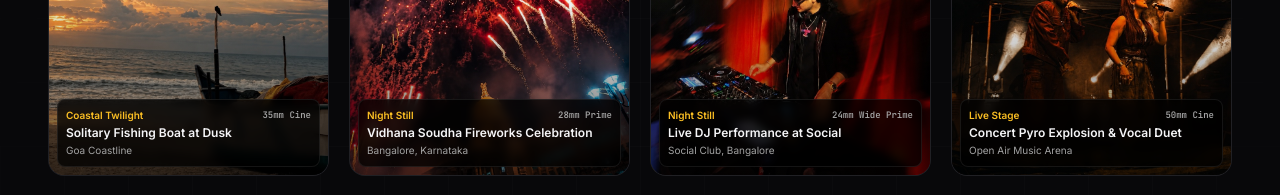
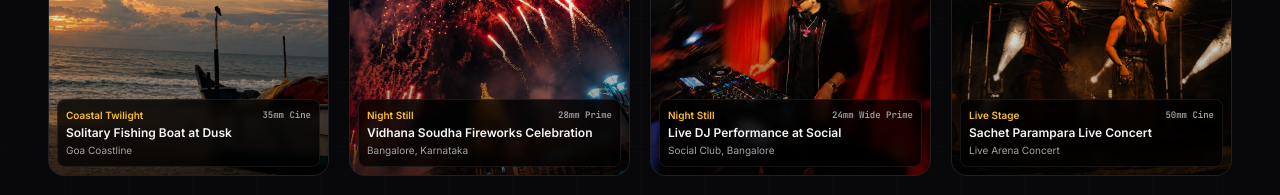
Before and after one commit to kevinbhutwala/elton-portfolio, a Next.js app: page / in a window 1280 px wide. Shown: the part 9400-9595 px from the top of the page. Built offline with nearby package versions, Linux system fonts and the light colour scheme.

Commit message:
fix(archive): update concert pyro title to Sachet Parampara Live Concert

```diff
--- a/src/components/VisualArchive.tsx
+++ b/src/components/VisualArchive.tsx
@@ -62,14 +62,14 @@ const archivePhotos: ArchivePhoto[] = [
   {
     id: 'c4',
     src: '/clicks/IMG_2591.jpg',
-    title: 'Concert Pyro Explosion & Vocal Duet',
+    title: 'Sachet Parampara Live Concert',
     category: 'Live Stage',
     iso: 'ISO 1600',
     shutter: '1/250s',
     focal: '50mm Cine',
-    location: 'Open Air Music Arena',
+    location: 'Live Arena Concert',
     aspect: '9:16 Frame',
-    colorGrade: 'Fire Orange & Smoke Haze',
+    colorGrade: 'Stage Pyro & Amber Haze',
     originalFileName: 'IMG_2591',
   },
   {
```
